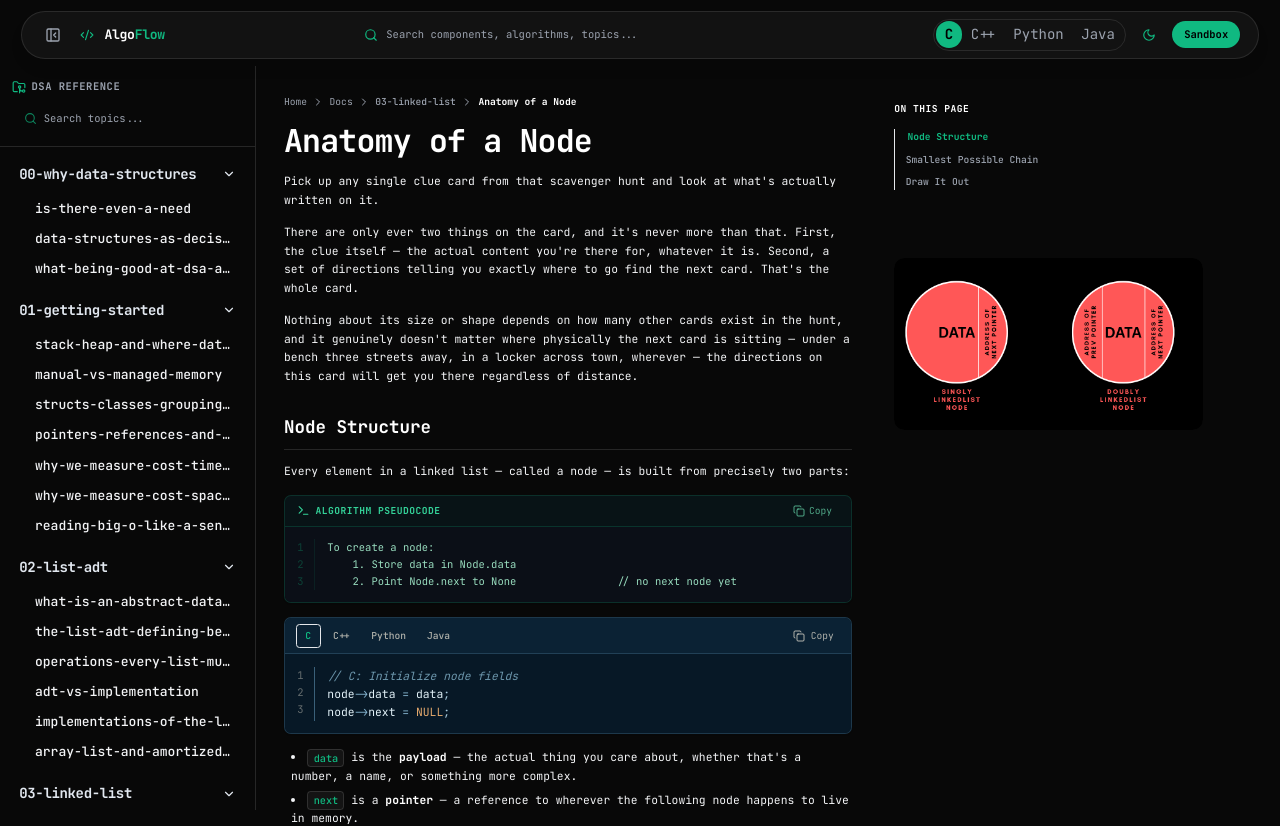
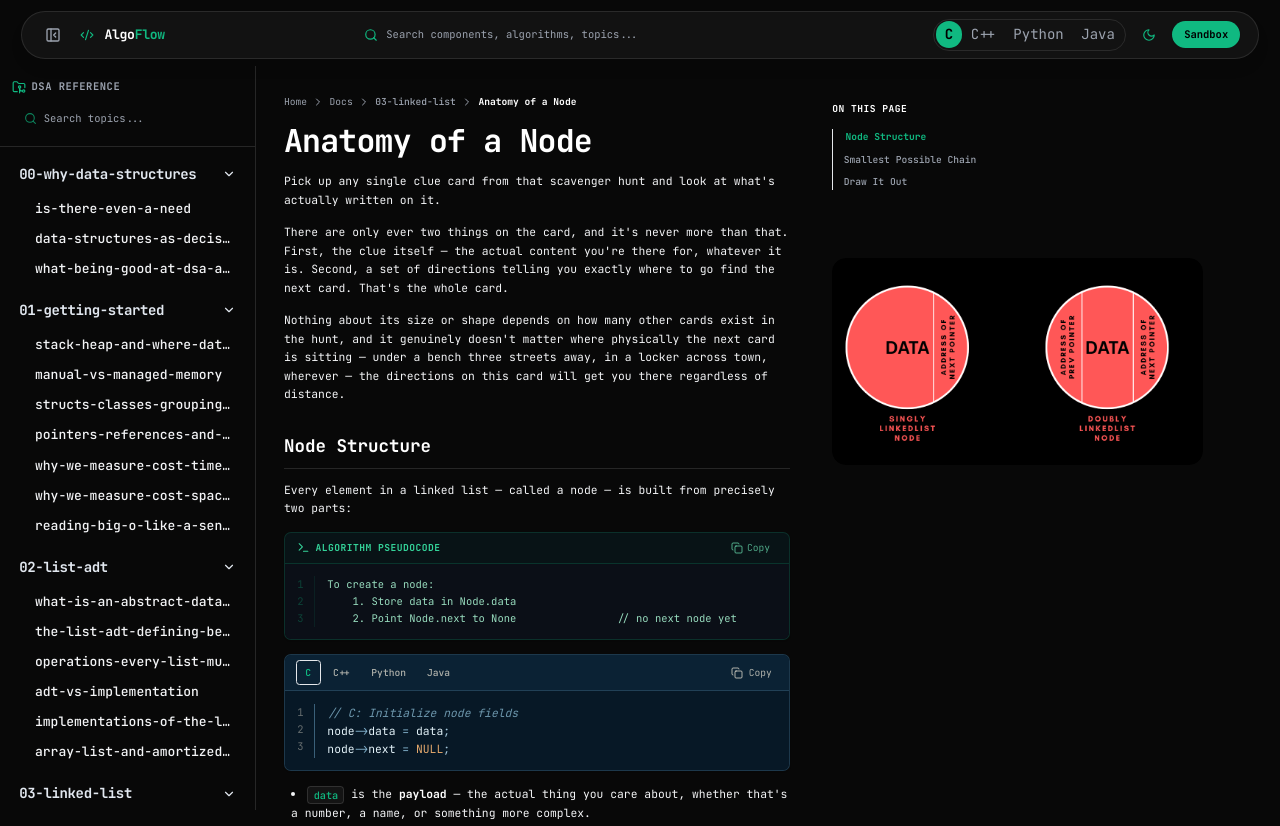
Before and after one commit to 0monish0/AlgoFLOW, a React (Vite) app: page /docs/anatomy-of-a-node in a window 1280 px wide. Shown: the top 826 px of the page. Built offline with nearby package versions, Linux system fonts and the light colour scheme; the HTML template or start-up script is replaced by a standard one.

Commit message:
eager image preloading and 20% larger media size

```diff
--- a/src/components/docs/TopicMediaCard.jsx
+++ b/src/components/docs/TopicMediaCard.jsx
@@ -45,6 +45,16 @@ export const TopicMediaCard = ({ slug, title, customGif, media }) => {
     mediaList = TOPIC_MEDIA_MAP[slug];
   }
 
+  // Preload all media in the list eagerly on mount/update so they render instantly
+  React.useEffect(() => {
+    if (mediaList && mediaList.length > 0) {
+      mediaList.forEach((item) => {
+        const img = new Image();
+        img.src = item.src;
+      });
+    }
+  }, [slug, mediaList]);
+
   // If no media is assigned for this topic, render nothing (no placeholders, no boxes)
   if (!mediaList || mediaList.length === 0) {
     return null;
@@ -54,7 +64,7 @@ export const TopicMediaCard = ({ slug, title, customGif, media }) => {
   const currentItem = mediaList[safeIndex];
 
   return (
-    <div className="w-full select-none flex flex-col gap-2.5">
+    <div className="w-full select-none flex flex-col gap-3">
       {/* Multi-GIF Tab Switcher (Only shown if page has more than 1 GIF) */}
       {mediaList.length > 1 && (
         <div className="flex items-center gap-1.5 p-1 rounded-lg bg-surface/90 dark:bg-[#141414]/90 border border-border/60 dark:border-white/10 w-fit shadow-xs">
@@ -62,7 +72,7 @@ export const TopicMediaCard = ({ slug, title, customGif, media }) => {
             <button
               key={item.label || idx}
               onClick={() => setActiveIndex(idx)}
-              className={`px-3 py-1 rounded-md text-3xs font-mono font-bold transition-all ${
+              className={`px-3.5 py-1.5 rounded-md text-3xs font-mono font-bold transition-all ${
                 safeIndex === idx
                   ? 'bg-accent text-black shadow-xs scale-102'
                   : 'text-text-muted hover:text-primary hover:bg-white/5'
@@ -74,14 +84,16 @@ export const TopicMediaCard = ({ slug, title, customGif, media }) => {
         </div>
       )}
 
-      {/* Pure borderless, boxless GIF/PNG Media Image */}
-      <div className="w-full overflow-hidden rounded-xl">
+      {/* Pure borderless, boxless GIF/PNG Media Image (20% Larger & Eager High-Priority Loading) */}
+      <div className="w-full overflow-hidden rounded-2xl">
         <img
           key={currentItem.src}
           src={currentItem.src}
           alt={currentItem.alt || title || 'Topic visual'}
-          className="w-full h-auto object-contain rounded-xl shadow-lg"
-          loading="lazy"
+          className="w-full h-auto object-contain rounded-2xl shadow-xl transition-transform duration-200"
+          loading="eager"
+          fetchPriority="high"
+          decoding="async"
         />
       </div>
     </div>
--- a/src/components/layout/TocRail.jsx
+++ b/src/components/layout/TocRail.jsx
@@ -40,7 +40,7 @@ export const TocRail = ({ sections = [], slug, title, customGif, media, isCollap
   return (
     <aside
       className={`hidden xl:block shrink-0 font-mono select-none sticky top-16 h-[calc(100vh-4rem)] self-start overflow-y-auto pl-4 2xl:pl-8 pr-6 xl:pr-10 2xl:pr-14 py-2 z-20 transition-[width] duration-300 ease-[cubic-bezier(0.16,1,0.3,1)] ${
-        isCollapsed ? 'w-full xl:w-[30%]' : 'w-full xl:w-[37.5%]'
+        isCollapsed ? 'w-full xl:w-[38%] 2xl:w-[40%]' : 'w-full xl:w-[44%] 2xl:w-[46%]'
       }`}
     >
       {/* On This Page TOC Section */}
--- a/src/pages/DocsPage.jsx
+++ b/src/pages/DocsPage.jsx
@@ -31,10 +31,10 @@ export const DocsPage = () => {
 
   return (
     <div className="w-full flex items-start justify-between gap-8 2xl:gap-12">
-      {/* Main Document Body (70% when collapsed, 50% / 62.5% of remaining when sidebar open) */}
+      {/* Main Document Body */}
       <article
         className={`w-full min-w-0 font-mono transition-[width] duration-300 ease-[cubic-bezier(0.16,1,0.3,1)] ${
-          isCollapsed ? 'xl:w-[70%]' : 'xl:w-[62.5%]'
+          isCollapsed ? 'xl:w-[62%] 2xl:w-[60%]' : 'xl:w-[56%] 2xl:w-[54%]'
         }`}
       >
         {/* Breadcrumb Navigation */}
```
